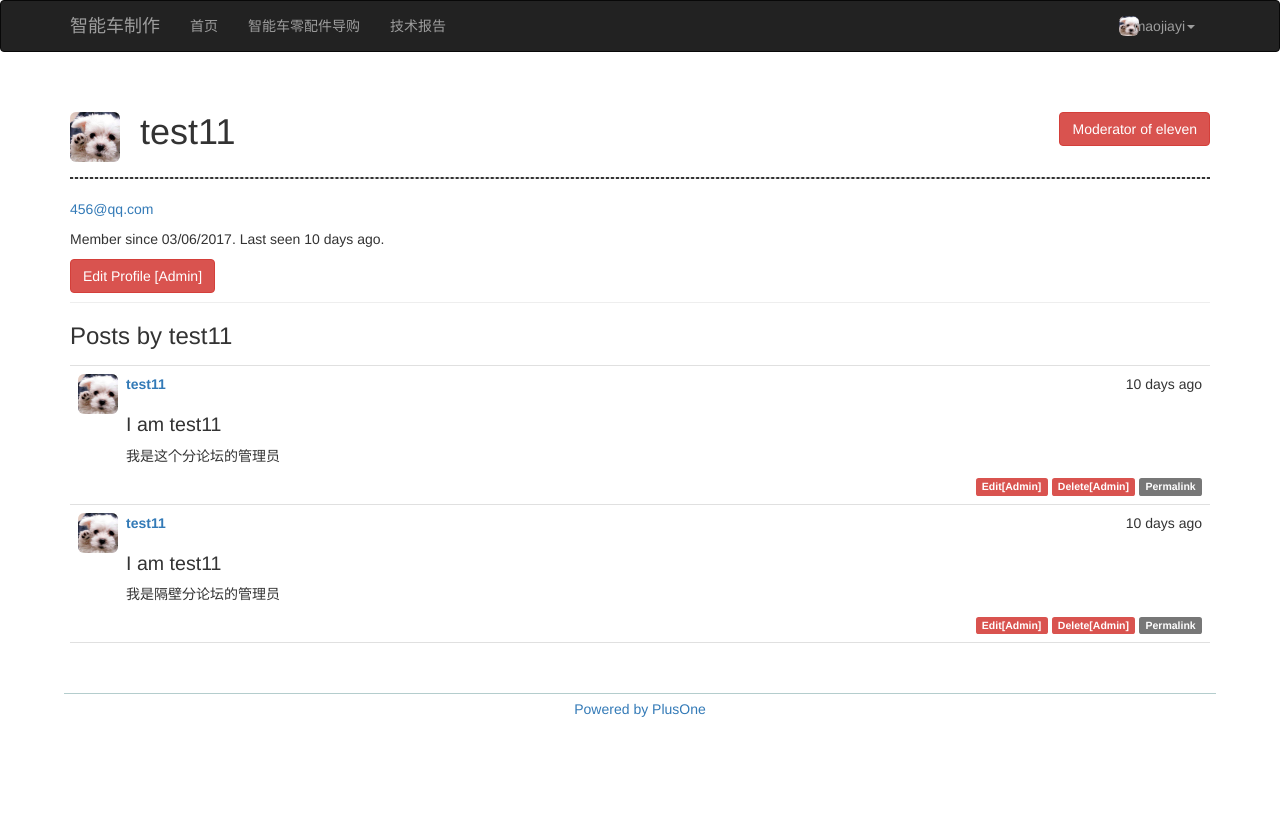
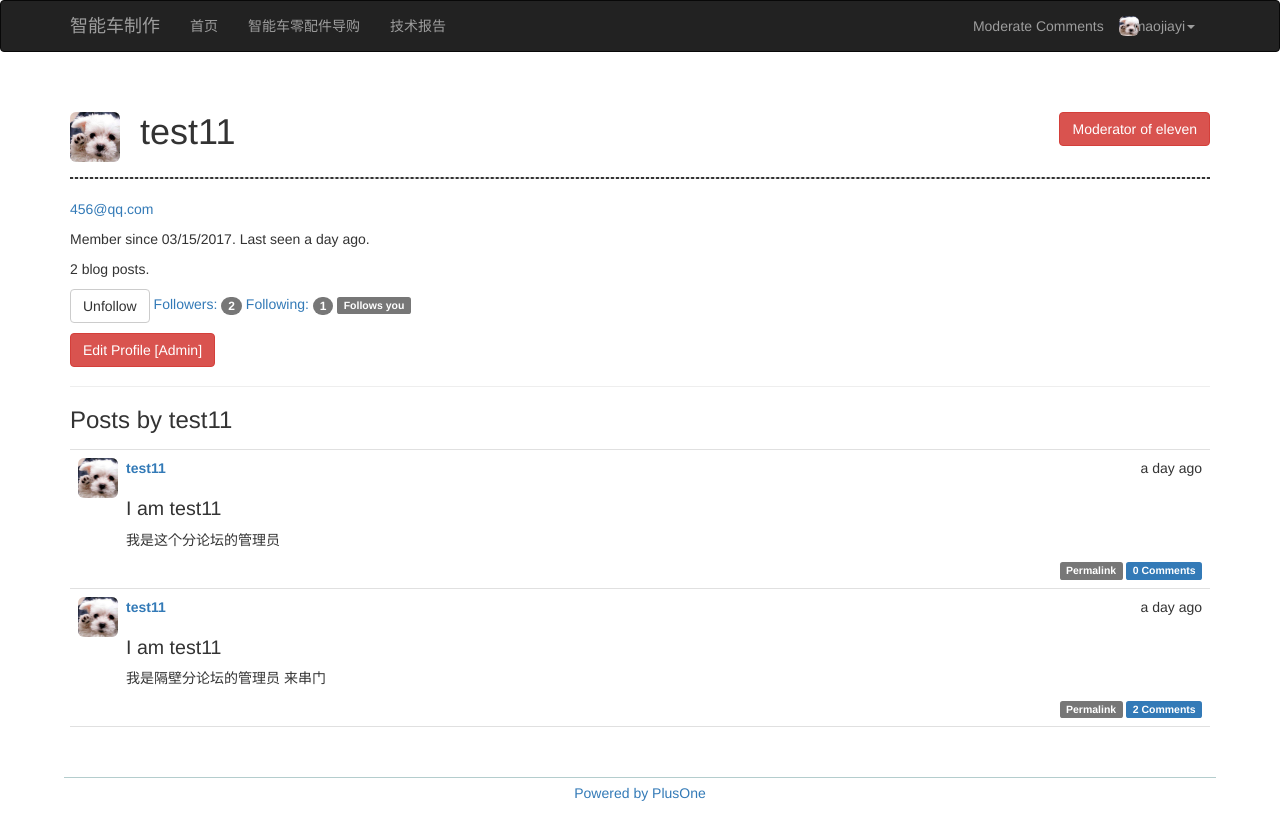
Before and after one commit to mjyplusone/znczz, a Flask app: a page that uses app/templates/base.html in a window 1280 px wide. Before the commit the page ends 717 px from the top, so only its background shows below. Run offline with Flask 2, Linux system fonts and the light colour scheme; a user stored in the database is signed in; data comes from the database, SQL or seed files in the repository; some libraries are stand-ins or nearby versions.

Commit message:
Add follow and comment

```diff
--- a/app/main/views.py
+++ b/app/main/views.py
@@ -1,5 +1,5 @@
 from datetime import datetime
-from flask import render_template, redirect, url_for, session, flash
+from flask import render_template, redirect, url_for, session, flash, request, current_app
 from . import main
 from .forms import NameForm, EditProfileForm, EditProfileAdminForm, AddSubforumForm, DeleteSubforumForm
 from .. import db
@@ -11,10 +11,6 @@ from ..decorators import admin_required, permission_required
 def index():
     forum_num=Forum.query.count()
     forums=Forum.query.all()
-    num=1
-    for forum in forums:
-        forum.order=num
-        num=num+1
     return render_template('index.html',forum_num=forum_num, forums=forums, Post=Post)
 
 @main.route('/user/<username>')
@@ -23,7 +19,7 @@ def user(username):
     if user is None:
         abort(403)
     posts = user.posts.order_by(Post.timestamp.desc()).all()
-    return render_template('user.html', user=user, posts=posts)
+    return render_template('user.html', user=user, posts=posts, subforum=None)
 
 @main.route('/edit-profile', methods=['GET', 'POST'])
 @login_required
@@ -106,3 +102,57 @@ def deletesubforum():
         flash('The subforum has been deleted.')
         return redirect(url_for('.index'))
     return render_template('delete_subforum.html', form=form)
+
+@main.route('/follow/<username>')
+@login_required
+@permission_required(Permission.FOLLOW)
+def follow(username):
+    user=User.query.filter_by(username=username).first()
+    if user is None:
+        flash('Invalid user.')
+        return redirect(url_for('.index'))
+    if current_user.is_following(user):
+        flash('You are already following this user. ')
+        return redirect(url_for('.user', username=username))
+    current_user.follow(user)
+    flash('You are now following %s. ' % username)
+    return redirect(url_for('.user', username=username))
+
+@main.route('/unfollow/<username>')
+@login_required
+@permission_required(Permission.FOLLOW)
+def unfollow(username):
+    user = User.query.filter_by(username=username).first()
+    if user is None:
+        flash('Invalid user.')
+        return redirect(url_for('.index'))
+    if not current_user.is_following(user):
+        flash('You are not following this user.')
+        return redirect(url_for('.user', username=username))
+    current_user.unfollow(user)
+    flash('You are not following %s anymore.' % username)
+    return redirect(url_for('.user', username=username))
+
+@main.route('/followers/<username>')
+def followers(username):
+    user=User.query.filter_by(username=username).first()
+    if user is None:
+        flash('Invalid user. ')
+        return redirect(url_for('.index'))
+    page=request.args.get('page', 1, type=int)
+    pagination=user.followers.paginate(page, per_page=current_app.config['FLASKY_FOLLOWERS_PER_PAGE'], error_out=False)
+    follows=[{'user':item.follower, 'timestamp':item.timestamp}
+             for item in pagination.items]
+    return render_template('followers.html', user=user, title="Followers of", endpoint='.followers', pagination=pagination, follows=follows)
+
+@main.route('/followed-by/<username>')
+def followed_by(username):
+    user = User.query.filter_by(username=username).first()
+    if user is None:
+        flash('Invalid user.')
+        return redirect(url_for('.index'))
+    page = request.args.get('page', 1, type=int)
+    pagination = user.followed.paginate(page, per_page=current_app.config['FLASKY_FOLLOWERS_PER_PAGE'], error_out=False)
+    follows = [{'user': item.followed, 'timestamp': item.timestamp}
+               for item in pagination.items]
+    return render_template('followers.html', user=user, title="Followed by", endpoint='.followed_by', pagination=pagination, follows=follows)
--- a/app/models.py
+++ b/app/models.py
@@ -44,6 +44,12 @@ class Permission:
     MODERATE_DELETE=0x20
     ADMINISTER=0x80
 
+class Follow(db.Model):
+    __tablename__='follows'
+    follower_id=db.Column(db.Integer, db.ForeignKey('users.id'), primary_key=True)
+    followed_id=db.Column(db.Integer, db.ForeignKey('users.id'), primary_key=True)
+    timestamp=db.Column(db.DateTime, default=datetime.utcnow)
+
 class User(db.Model, UserMixin):
     __tablename__='users'
     id=db.Column(db.Integer, primary_key=True)
@@ -59,6 +65,29 @@ class User(db.Model, UserMixin):
     last_seen=db.Column(db.DateTime(), default=datetime.utcnow())
     posts=db.relationship('Post', backref='author', lazy='dynamic')
     forum_id=db.Column(db.Integer, db.ForeignKey('forums.id'))
+    followed=db.relationship('Follow', foreign_keys=[Follow.follower_id], backref=db.backref('follower', lazy='joined'), lazy='dynamic', cascade='all, delete-orphan')
+    followers=db.relationship('Follow', foreign_keys=[Follow.followed_id], backref=db.backref('followed', lazy='joined'), lazy='dynamic', cascade='all, delete-orphan')
+    comments = db.relationship('Comment', backref='author', lazy='dynamic')
+
+    def follow(self, user):
+        if not self.is_following(user):
+            f=Follow(follower=self, followed=user)
+            db.session.add(f)
+
+    def unfollow(self, user):
+        f=self.followed.filter_by(followed_id=user.id).first()
+        if f:
+            db.session.delete(f)
+
+    def is_following(self, user):
+        return self.followed.filter_by(followed_id=user.id).first() is not None
+
+    def is_followed_by(self, user):
+        return self.followers.filter_by(follower_id=user.id).first() is not None
+
+    @property
+    def followed_posts(self):
+        return Post.query.join(Follow, Follow.followed_id==Post.author_id).filter(Follow.follower_id==self.id)
 
     def __init__(self, **kwargs):
         super(User, self).__init__(**kwargs)
@@ -67,6 +96,7 @@ class User(db.Model, UserMixin):
                 self.role=Role.query.filter_by(permissions=0xff).first()
             if self.role is None:
                 self.role=Role.query.filter_by(default=True).first()
+        self.follow(self)
 
     def can(self, permissions):
         return self.role is not None and \
@@ -168,6 +198,14 @@ class User(db.Model, UserMixin):
             except IntegrityError:
                 db.session.rollback()
 
+    @staticmethod
+    def add_self_follows():
+        for user in User.query.all():
+            if not user.is_following(user):
+                user.follow(user)
+                db.session.add(user)
+                db.session.commit()
+
 class AnonymousUser(AnonymousUserMixin):
     def can(self, permissions):
         return False
@@ -190,6 +228,7 @@ class Post(db.Model):
     author_id=db.Column(db.Integer, db.ForeignKey('users.id'))
     body_html=db.Column(db.Text)
     forum_id=db.Column(db.Integer, db.ForeignKey('forums.id'))
+    comments = db.relationship('Comment', backref='post', lazy='dynamic')
 
     @staticmethod
     def generate_fake(count=100):
@@ -222,7 +261,6 @@ class Forum(db.Model):
     id=db.Column(db.Integer, primary_key=True)
     name=db.Column(db.String(64), unique=True)
     forumname=db.Column(db.String(64), unique=True)
-    order=db.Column(db.Integer)
     color=db.Column(db.String(64), default='red')
     posts=db.relationship('Post', backref='subforum', lazy='dynamic')
     users=db.relationship('User', backref='subforum', lazy='dynamic')
@@ -236,3 +274,20 @@ class Forum(db.Model):
                 forum=Forum(name=r)
             db.session.add(forum)
         db.session.commit()
+
+class Comment(db.Model):
+    __tablename__='comments'
+    id=db.Column(db.Integer, primary_key=True)
+    body=db.Column(db.Text)
+    body_html=db.Column(db.Text)
+    timestamp=db.Column(db.DateTime, index=True, default=datetime.utcnow)
+    disabled=db.Column(db.Boolean)
+    author_id=db.Column(db.Integer, db.ForeignKey('users.id'))
+    post_id=db.Column(db.Integer, db.ForeignKey('posts.id'))
+
+    @staticmethod
+    def on_changed_body(target, value, oldvalue, initiator):
+        allowed_tags=['a', 'abbr', 'acronym', 'b', 'code', 'em', 'i', 'strong']
+        target.body_html=bleach.linkify(bleach.clean(markdown(value, output_format='html'), tags=allowed_tags, strip=True))
+
+db.event.listen(Comment.body, 'set', Comment.on_changed_body)
--- a/app/note/forms.py
+++ b/app/note/forms.py
@@ -9,3 +9,7 @@ from flask.ext.pagedown.fields import PageDownField
 class PostForm(Form):
     body = PageDownField("What's on your mind?", validators=[Required()])
     submit = SubmitField('Submit')
+
+class CommentForm(Form):
+    body=StringField('Enter your comment', validators=[Required()])
+    submit=SubmitField('Submit')
--- a/app/templates/_posts.html
+++ b/app/templates/_posts.html
@@ -28,7 +28,7 @@
                 <a href="{{ url_for('note.delete', id=post.id) }}">
                     <span class="label label-primary">Delete</span>
                 </a>
-                {% elif current_user.is_authenticated and (current_user.is_administrator() or subforum.name==current_user.subforum.name) %}
+                {% elif current_user.is_authenticated and subforum!=None and (current_user.is_administrator() or subforum.name==current_user.subforum.name) %}
                 <a href="{{ url_for('note.edit', id=post.id) }}">
                     <span class="label label-danger">Edit[Admin]</span>
                 </a>
@@ -39,6 +39,11 @@
                 <a href="{{ url_for('note.post', id=post.id) }}">
                     <span class="label label-default">Permalink</span>
                 </a>
+                <a href="{{ url_for('note.post', id=post.id) }}#comments">
+                    <span class="label label-primary">
+                        {{ post.comments.count() }} Comments
+                    </span>
+                </a>
             </div>
         </div>
     </li>
--- a/app/templates/base.html
+++ b/app/templates/base.html
@@ -33,6 +33,9 @@
                 <li><a href="/">技术报告</a></li>
             </ul>
             <ul class="nav navbar-nav navbar-right">
+                {% if current_user.can(Permission.MODERATE_COMMENTS) %}
+                <li><a href="{{ url_for('note.moderate') }}">Moderate Comments</a></li>
+                {% endif %}
                 {% if current_user.is_authenticated %}
                 <li class="dropdown">
                     <img class="img-rounded profile-thumbnail" src="../static/plusone.png" width="20" height="20" style="float:left; margin-top:15px">
--- a/app/templates/user.html
+++ b/app/templates/user.html
@@ -34,6 +34,26 @@
         Member since {{ moment(user.member_since).format('L') }}.
         Last seen {{ moment(user.last_seen).fromNow() }}.
     </p>
+    <p>{{ user.posts.count() }} blog posts.</p>
+    <p>
+    {% if current_user.can(Permission.FOLLOW) and user!=current_user %}
+        {% if not current_user.is_following(user) %}
+             <a href="{{ url_for('.follow', username=user.username) }}" class="btn btn-primary">Follow</a>
+        {% else %}
+            <a href="{{ url_for('.unfollow', username=user.username) }}" class="btn btn-default">Unfollow</a>
+        {% endif %}
+    {% endif %}
+    <a href="{{ url_for('.followers', username=user.username) }}">
+        Followers: <span class="badge">{{ user.followers.count()-1 }}</span>
+    </a>
+    <a href="{{ url_for('.followed_by', username=user.username) }}">
+        Following: <span class="badge">{{ user.followed.count()-1 }}</span>
+    </a>
+    {% if current_user.is_authenticated and user!=current_user and user.is_following(current_user) %}
+        <span class="label label-default">Follows you</span>
+    {% endif %}
+    </p>
+    <p>
     {% if user==current_user %}
     <a class="btn btn-default" href="{{ url_for('.edit_profile') }}">
         Edit Profile
@@ -43,6 +63,7 @@
     <a class="btn btn-danger" href="{{ url_for('.edit_profile_admin', id=user.id) }}">
         Edit Profile [Admin]
     </a>
+    </p>
     {% endif %}
 </div>
 <h3>Posts by {{ user.username }}</h3>
```
Also changed, not shown: app/note/views.py (+68 -9 lines), app/templates/index.html (+5 -5 lines), app/templates/note/post.html (+15 -16 lines), data-dev.sqlite, 5 other files.
